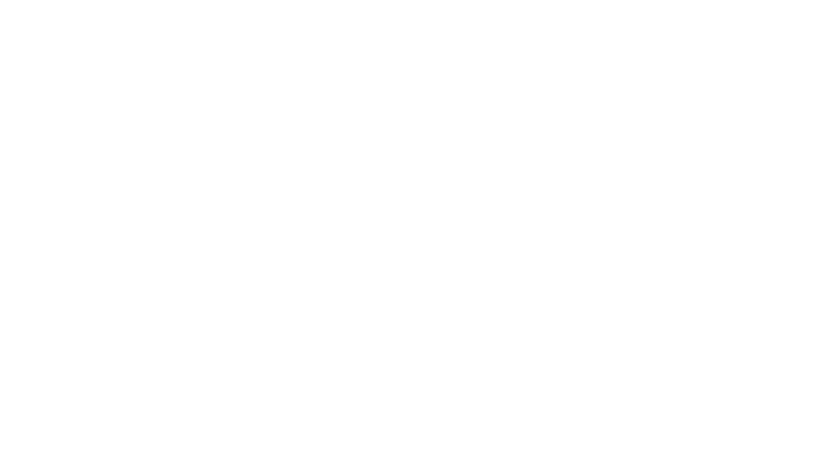
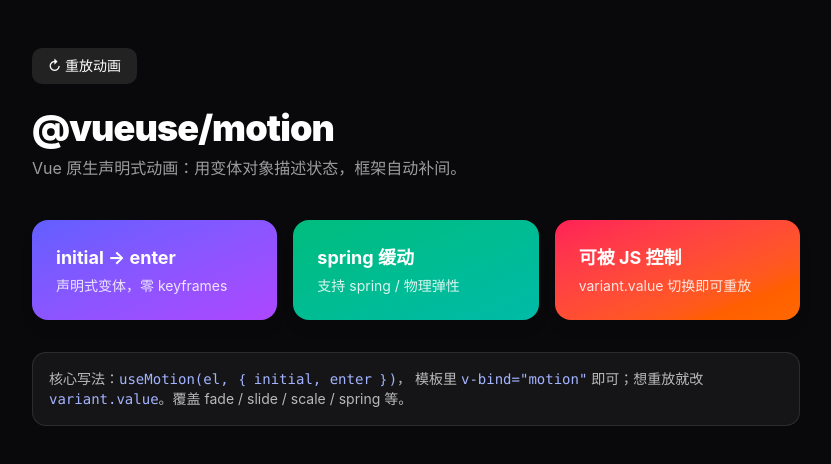
Before and after one commit to 1256807020/social-basic, a Nuxt app: page /anim-vueuse-motion in a window 1280 px wide. Before the commit this address had no page. Shown: the top 464 px of the page, without its empty margins (224-1055 px from the left). Built offline with nearby package versions, Linux system fonts and the light colour scheme.

Commit message:
feat(learn): anim-vueuse-motion demo 页

```diff
--- /dev/null
+++ b/app/pages/anim-vueuse-motion.vue
@@ -0,0 +1,77 @@
+<script setup lang="ts">
+// 【动画组合 · @vueuse/motion】
+// Vue 原生声明式动画库（Vue 版 framer-motion）：用「变体对象」描述 initial/enter 等状态，
+// 框架自动生成过渡，无需手写 keyframes。下面用 useMotion 组合式函数驱动，
+// 不依赖全局指令注册，SSR 安全。
+import { useMotion } from '@vueuse/motion'
+import { ref } from 'vue'
+
+// 主标题：进入时淡入 + 上移 + 轻微缩放
+const hero = ref<HTMLElement>()
+const { motion: heroMotion, variant: heroVariant } = useMotion(hero, {
+  initial: { opacity: 0, y: 50, scale: 0.92 },
+  enter: { opacity: 1, y: 0, scale: 1, transition: { duration: 700, ease: 'easeOut' } },
+})
+
+// 三张卡片：不同轴 / 延迟，演示「声明式 stagger」
+const cards = [
+  { t: 'initial → enter', d: '声明式变体，零 keyframes', c: 'from-indigo-500 to-purple-500', axis: 'x', dist: -80, delay: 120 },
+  { t: 'spring 缓动', d: '支持 spring / 物理弹性', c: 'from-emerald-500 to-teal-500', axis: 'y', dist: 80, delay: 260 },
+  { t: '可被 JS 控制', d: 'variant.value 切换即可重放', c: 'from-rose-500 to-orange-500', axis: 'x', dist: 80, delay: 400 },
+]
+const refs = [ref<HTMLElement>(), ref<HTMLElement>(), ref<HTMLElement>()]
+const motions = refs.map((el, i) =>
+  useMotion(el, {
+    initial: { opacity: 0, [cards[i].axis]: cards[i].dist },
+    enter: { opacity: 1, [cards[i].axis]: 0, transition: { delay: cards[i].delay, duration: 600, ease: 'easeOut' } },
+  }),
+)
+
+// 重放：先把所有变体切回 initial，下一帧再进入 enter
+function replay() {
+  heroVariant.value = 'initial'
+  motions.forEach((m) => (m.variant.value = 'initial'))
+  requestAnimationFrame(() => {
+    heroVariant.value = 'enter'
+    motions.forEach((m) => (m.variant.value = 'enter'))
+  })
+}
+</script>
+
+<template>
+  <main class="min-h-screen bg-zinc-950 px-6 py-12 text-white">
+    <div class="mx-auto max-w-3xl">
+      <button
+        class="mb-6 rounded-lg bg-white/10 px-4 py-2 text-sm font-medium transition hover:bg-white/20"
+        @click="replay"
+      >
+        ↻ 重放动画
+      </button>
+
+      <div ref="hero" v-bind="heroMotion" class="mb-10">
+        <h1 class="text-4xl font-black tracking-tight">@vueuse/motion</h1>
+        <p class="mt-2 text-white/60">Vue 原生声明式动画：用变体对象描述状态，框架自动补间。</p>
+      </div>
+
+      <div class="grid gap-4 sm:grid-cols-3">
+        <div
+          v-for="(s, i) in cards"
+          :key="i"
+          :ref="(el) => (refs[i].value = el as HTMLElement)"
+          v-bind="motions[i].motion"
+          class="rounded-2xl bg-gradient-to-br p-6 shadow-lg"
+          :class="s.c"
+        >
+          <h3 class="text-lg font-bold">{{ s.t }}</h3>
+          <p class="mt-1 text-sm text-white/85">{{ s.d }}</p>
+        </div>
+      </div>
+
+      <p class="mt-8 rounded-xl border border-white/10 bg-white/5 p-4 text-sm text-white/70">
+        核心写法：<code class="text-indigo-300">useMotion(el, ｛ initial, enter ｝)</code>，
+        模板里 <code class="text-indigo-300">v-bind="motion"</code> 即可；想重放就改
+        <code class="text-indigo-300">variant.value</code>。覆盖 fade / slide / scale / spring 等。
+      </p>
+    </div>
+  </main>
+</template>
```
